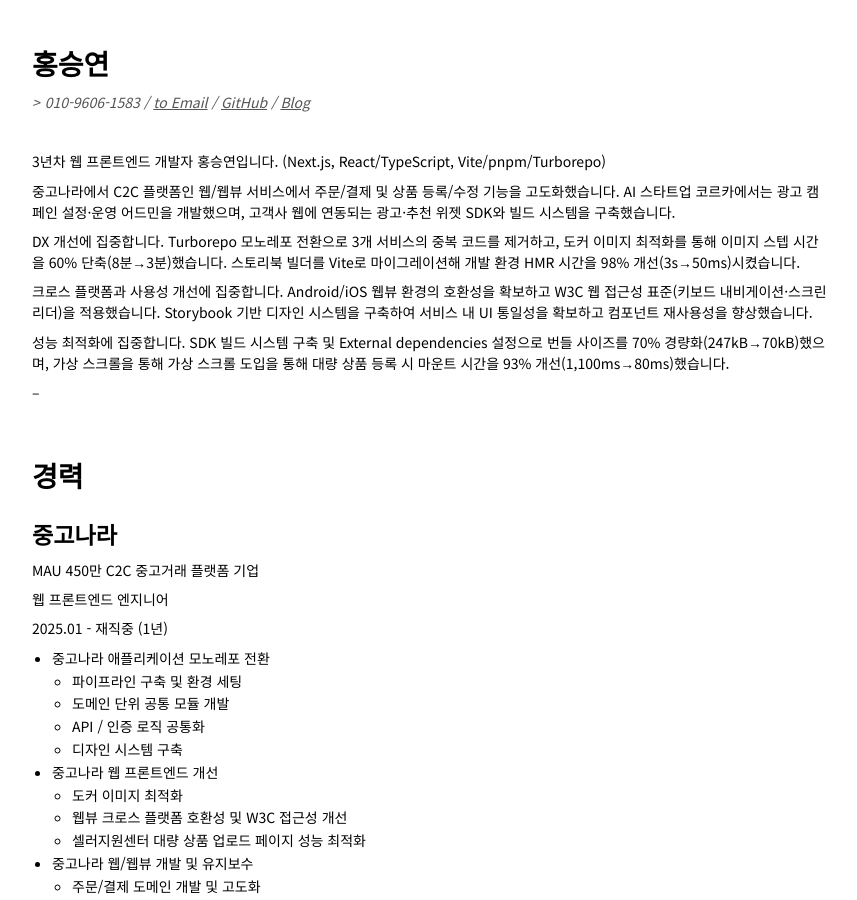
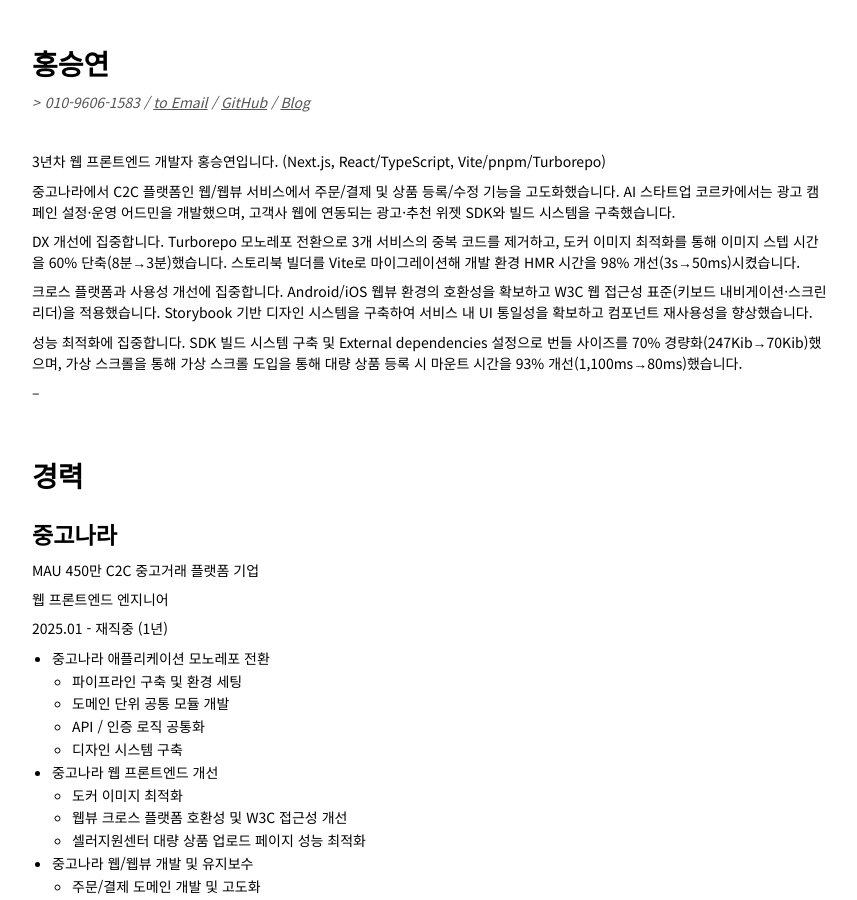
Before and after one commit to ghost-redo/ghost-redo.github.io, a Jekyll site: the page built from resume.md, in a window 1280 px wide and 900 px high. Shown: the whole window, without its empty margins (209-1066 px from the left). Built offline with Jekyll 4.4.1, drawn with Linux system fonts in a browser that asks for light colours; some web fonts are replaced; some of the changed text lies outside the part shown.

Commit message:
Update resume.md

```diff
--- a/resume.md
+++ b/resume.md
@@ -17,7 +17,7 @@ DX 개선에 집중합니다. Turborepo 모노레포 전환으로 3개 서비스
 
 크로스 플랫폼과 사용성 개선에 집중합니다. Android/iOS 웹뷰 환경의 호환성을 확보하고 W3C 웹 접근성 표준(키보드 내비게이션·스크린 리더)을 적용했습니다. Storybook 기반 디자인 시스템을 구축하여 서비스 내 UI 통일성을 확보하고 컴포넌트 재사용성을 향상했습니다.
 
-성능 최적화에 집중합니다. SDK 빌드 시스템 구축 및 External dependencies 설정으로 번들 사이즈를 70% 경량화(247kB→70kB)했으며, 가상 스크롤을 통해 가상 스크롤 도입을 통해 대량 상품 등록 시 마운트 시간을 93% 개선(1,100ms→80ms)했습니다.
+성능 최적화에 집중합니다. SDK 빌드 시스템 구축 및 External dependencies 설정으로 번들 사이즈를 70% 경량화(247Kib→70Kib)했으며, 가상 스크롤을 통해 가상 스크롤 도입을 통해 대량 상품 등록 시 마운트 시간을 93% 개선(1,100ms→80ms)했습니다.
 
 --
 
@@ -148,7 +148,7 @@ C2C 중고거래 플랫폼 중고나라의 웹/웹뷰를 개발 및 유지보수
   - Intersection Observer 기반 viewport 노출 감지 및 PageView 로그 수집 자동화
 - **SDK 빌드 시스템 구축 및 최적화**
   - 다양한 환경의 고객사를 위해 ESM, CJS, IIFE 포맷 지원
-  - Vite 기반 빌드 파이프라인 구축: External dependencies 설정으로 번들 사이즈 70% 경량화 (247kB → 70kB)
+  - Vite 기반 빌드 파이프라인 구축: External dependencies 설정으로 번들 사이즈 70% 경량화 (247Kib → 70Kib)
 
 블로그: [프로젝트 점진적 마이그레이션: 프록시를 통한 도메인 통합](https://medium.com/@hong009319/f75b5df38f4b)
 
```
